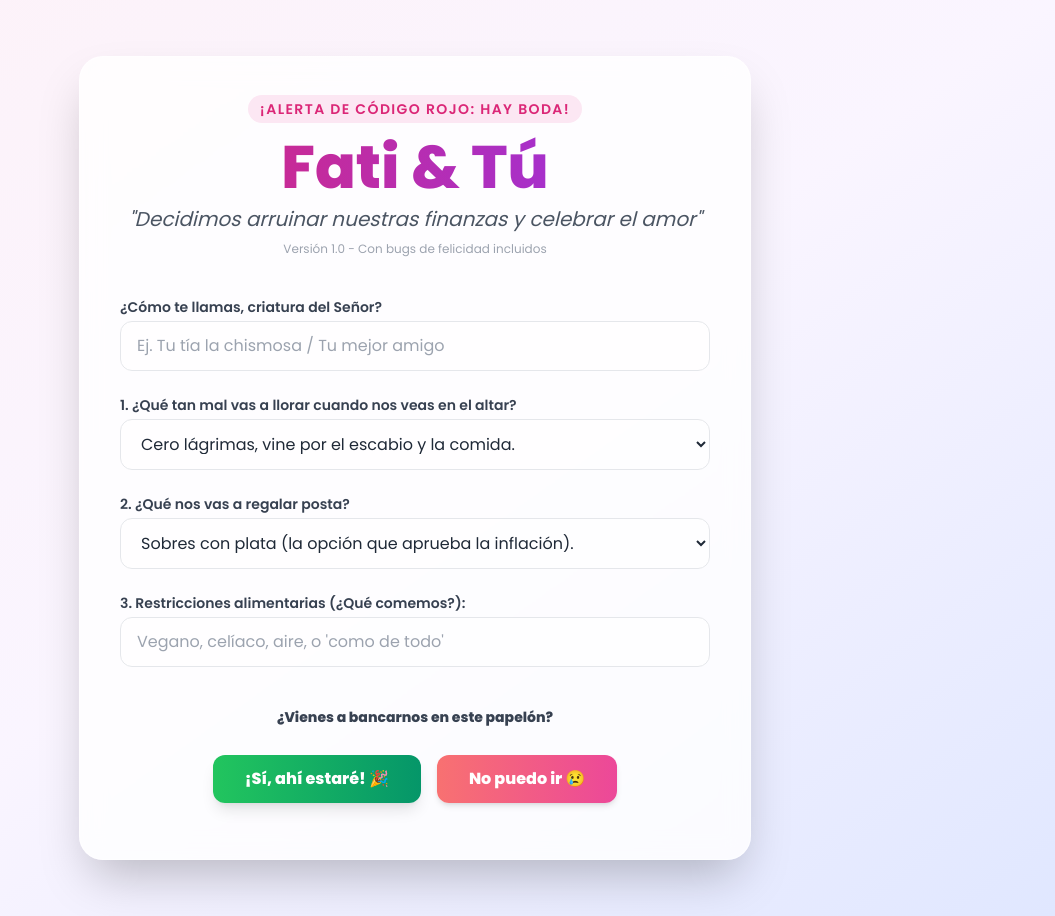
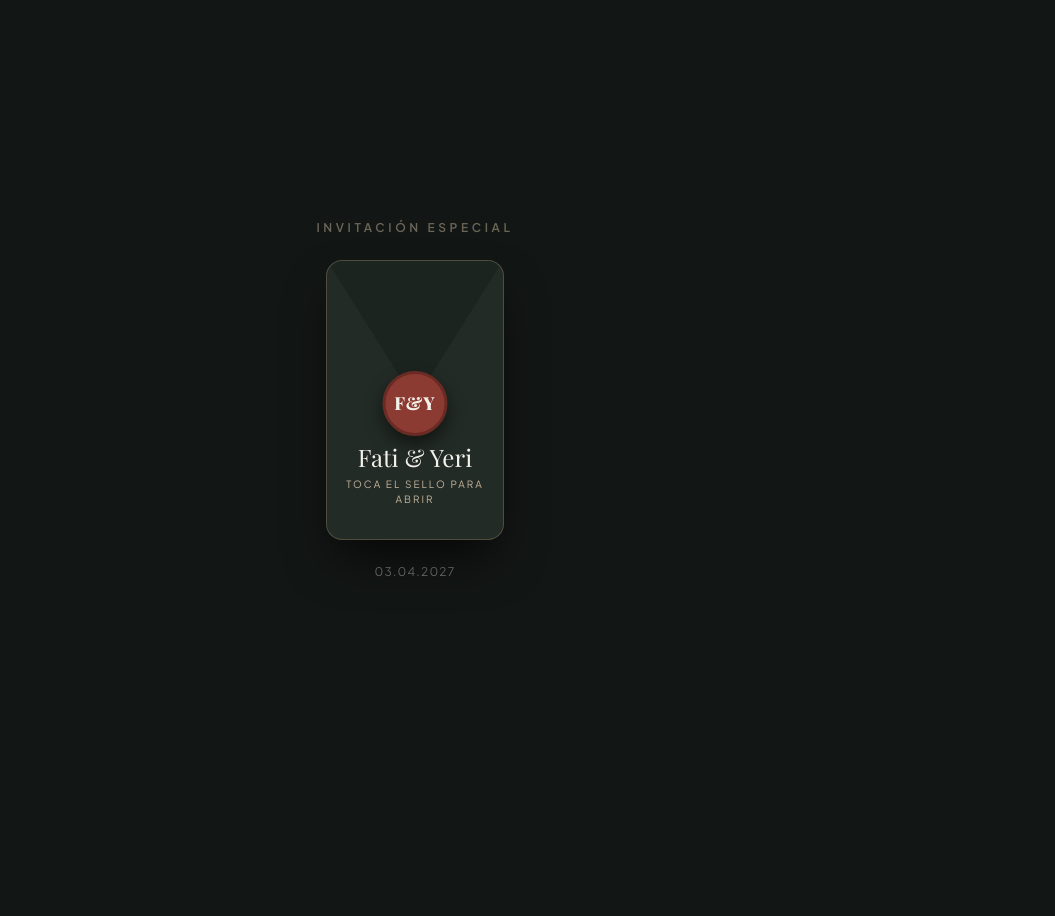
Before and after one commit to msladygr/casorio2.0-fati-yeri, a plain HTML site: page index.html in a window 1280 px wide. Shown: the whole page, without its empty margins (225-1280 px from the left). After the commit the page ends 820 px from the top, so only its background shows below. Drawn offline with nearby package versions, Linux system fonts and the light colour scheme; a web font is replaced by a local one.

Commit message:
Update index.html

```diff
--- a/index.html
+++ b/index.html
@@ -1,143 +1,275 @@
 <!DOCTYPE html>
-<html lang="es">
+<html lang="es" class="scroll-smooth">
 <head>
     <meta charset="UTF-8">
     <meta name="viewport" content="width=device-width, initial-scale=1.0">
-    <title>¡Nos Casamos: Fati & Tú! 🥂</title>
-    <!-- Tailwind CSS CDN -->
+    <title>Fati & Yeri • 03.04.2027</title>
+    <!-- Tailwind CSS -->
     <script src="https://cdn.tailwindcss.com"></script>
-    <!-- Google Fonts: Poppins -->
-    <link href="https://fonts.googleapis.com/css2?family=Poppins:wght@300;400;600;800&display=swap" rel="stylesheet">
+    <!-- Google Fonts: Playfair Display & Plus Jakarta Sans -->
+    <link href="https://fonts.googleapis.com/css2?family=Playfair+Display:ital,wght@0,400;0,600;0,800;1,400&family=Plus+Jakarta+Sans:wght@300;400;500;600&display=swap" rel="stylesheet">
     <style>
         body {
-            font-family: 'Poppins', sans-serif;
+            font-family: 'Plus Jakarta Sans', sans-serif;
+            background-color: #121614;
+            color: #f4f1ea;
+            overflow-x: hidden;
         }
-        .moving-btn {
+        h1, h2, h3, .font-editorial {
+            font-family: 'Playfair Display', serif;
+        }
+
+        /* Hojas otoñales sutiles de fondo */
+        .falling-leaves {
+            position: fixed;
+            top: 0;
+            left: 0;
+            width: 100%;
+            height: 100%;
+            pointer-events: none;
+            z-index: 100;
+            overflow: hidden;
+        }
+        .leaf {
+            position: absolute;
+            display: block;
+            width: 18px;
+            height: 18px;
+            background: #b89b72;
+            opacity: 0.35;
+            animation: fall linear infinite;
+            border-radius: 0 70% 0 70%;
+        }
+        .leaf:nth-child(2n) {
+            background: #946853;
+            border-radius: 70% 0 70% 0;
+        }
+        .leaf:nth-child(3n) {
+            background: #7a8670;
+        }
+        @keyframes fall {
+            0% { top: -10%; transform: translateX(0) rotate(0deg); opacity: 0.5; }
+            50% { transform: translateX(50px) rotate(180deg); }
+            100% { top: 110%; transform: translateX(-30px) rotate(360deg); opacity: 0.05; }
+        }
+
+        /* --- ESTILOS DEL SOBRE VIRTUAL 3D (FASE 1) --- */
+        #envelope-overlay {
+            position: fixed;
+            inset: 0;
+            background: #121614;
+            z-index: 200;
+            display: flex;
+            align-items: center;
+            justify-content: center;
+            transition: opacity 0.8s ease, visibility 0.8s ease;
+        }
+        #envelope-overlay.hidden-envelope {
+            opacity: 0;
+            visibility: hidden;
+            pointer-events: none;
+        }
+
+        .envelope-container {
+            width: 90%;
+            max-width: 420px;
+            height: 280px;
+            background: #232b26;
+            border: 1px solid rgba(184, 155, 114, 0.3);
+            border-radius: 16px;
             position: relative;
-            transition: all 0.1s ease-out;
+            box-shadow: 0 25px 50px -12px rgba(0, 0, 0, 0.7);
+            cursor: pointer;
+            transition: transform 0.5s ease;
+        }
+        .envelope-container:hover {
+            transform: scale(1.02);
+        }
+
+        /* Solapa superior del sobre */
+        .envelope-flap {
+            position: absolute;
+            top: 0;
+            left: 0;
+            width: 100%;
+            height: 140px;
+            background: #1c2420;
+            clip-path: polygon(0 0, 50% 100%, 100% 0);
+            border-top-left-radius: 16px;
+            border-top-right-radius: 16px;
+            transform-origin: top;
+            transition: transform 0.8s cubic-bezier(0.4, 0, 0.2, 1);
+            z-index: 3;
+        }
+        .envelope-container.open .envelope-flap {
+            transform: rotateX(180deg);
+            z-index: 0;
+        }
+
+        /* Sello de Lacre Interactivo */
+        .wax-seal {
+            position: absolute;
+            top: 110px;
+            left: 50%;
+            transform: translateX(-50%);
+            width: 65px;
+            height: 65px;
+            background: #8c3b32;
+            border: 3px solid #6b2b25;
+            border-radius: 50%;
+            display: flex;
+            align-items: center;
+            justify-content: center;
+            box-shadow: 0 8px 16px rgba(0,0,0,0.5);
+            z-index: 10;
+            transition: transform 0.3s ease;
+        }
+        .wax-seal:hover {
+            transform: translateX(-50%) scale(1.08);
+        }
+        .wax-seal span {
+            font-family: 'Playfair Display', serif;
+            color: #f4f1ea;
+            font-size: 18px;
+            font-weight: bold;
+            letter-spacing: 1px;
+        }
+
+        /* Contenido principal de la web (inicialmente oculto tras el sobre) */
+        main {
+            opacity: 0;
+            transform: translateY(20px);
+            transition: opacity 1s ease 0.4s, transform 1s ease 0.4s;
+        }
+        main.visible {
+            opacity: 1;
+            transform: translateY(0);
         }
     </style>
 </head>
-<body class="bg-gradient-to-br from-pink-50 via-purple-50 to-indigo-100 min-h-screen text-gray-800 flex flex-col items-center justify-center p-4 sm:p-6">
+<body class="selection:bg-[#b89b72] selection:text-white">
 
-    <div class="max-w-2xl w-full bg-white/80 backdrop-blur-md shadow-2xl rounded-3xl p-6 sm:p-10 border border-white/55 my-8">
+    <!-- Capa de Hojas de Otoño -->
+    <div class="falling-leaves">
+        <span class="leaf" style="left: 10%; animation-duration: 12s; animation-delay: 0s;"></span>
+        <span class="leaf" style="left: 30%; animation-duration: 16s; animation-delay: 2s;"></span>
+        <span class="leaf" style="left: 50%; animation-duration: 10s; animation-delay: 1s;"></span>
+        <span class="leaf" style="left: 70%; animation-duration: 14s; animation-delay: 3s;"></span>
+        <span class="leaf" style="left: 90%; animation-duration: 11s; animation-delay: 1.5s;"></span>
+    </div>
 
-        <!-- Portada -->
-        <header class="text-center mb-10">
-            <span class="bg-pink-100 text-pink-600 text-xs sm:text-sm font-semibold px-3 py-1 rounded-full uppercase tracking-widest">¡Alerta de código rojo: Hay boda!</span>
-            <h1 class="text-4xl sm:text-6xl font-extrabold text-transparent bg-clip-text bg-gradient-to-r from-pink-600 to-purple-600 mt-4 mb-2">
-                Fati & Tú
-            </h1>
-            <p class="text-lg sm:text-xl font-medium text-gray-600 italic">"Decidimos arruinar nuestras finanzas y celebrar el amor"</p>
-            <p class="text-xs text-gray-400 mt-2">Versión 1.0 - Con bugs de felicidad incluidos</p>
-        </header>
+    <!-- PANTALLA INICIAL: SOBRE VIRTUAL 3D (FASE 1) -->
+    <div id="envelope-overlay">
+        <div class="text-center px-4">
+            <p class="text-xs uppercase tracking-[0.3em] text-[#c4b59d] mb-6 font-semibold animate-pulse">Invitación Especial</p>
 
-        <!-- Formulario conectado a Formspree -->
-        <form id="weddingForm" action="https://formspree.io/f/moejzbgy" method="POST" class="space-y-6">
+            <!-- El Sobre Interactivo -->
+            <div class="envelope-container mx-auto" onclick="openEnvelope()">
+                <div class="envelope-flap" id="envelopeFlap"></div>
 
-            <!-- Nombre -->
-            <div>
-                <label class="block text-sm font-semibold text-gray-700 mb-1">¿Cómo te llamas, criatura del Señor?</label>
-                <input type="text" name="nombre" required class="w-full px-4 py-3 rounded-xl border border-gray-200 focus:outline-none focus:ring-2 focus:ring-pink-400 bg-white/50 transition" placeholder="Ej. Tu tía la chismosa / Tu mejor amigo">
-            </div>
+                <!-- Sello de Lacre -->
+                <div class="wax-seal">
+                    <span>F&Y</span>
+                </div>
 
-            <!-- Pregunta 1: Llantos -->
-            <div>
-                <label class="block text-sm font-semibold text-gray-700 mb-1">1. ¿Qué tan mal vas a llorar cuando nos veas en el altar?</label>
-                <select name="nivel_llanto" class="w-full px-4 py-3 rounded-xl border border-gray-200 focus:outline-none focus:ring-2 focus:ring-pink-400 bg-white/50 transition">
-                    <option value="seco">Cero lágrimas, vine por el escabio y la comida.</option>
-                    <option value="emocionado">Una lagrimita discreta para quedar bien.</option>
-                    <option value="inundacion">Voy a ahogar a los de la primera fila con mis mocos.</option>
-                </select>
-            </div>
-
-            <!-- Pregunta 2: Regalos -->
-            <div>
-                <label class="block text-sm font-semibold text-gray-700 mb-1">2. ¿Qué nos vas a regalar posta?</label>
-                <select name="regalo" class="w-full px-4 py-3 rounded-xl border border-gray-200 focus:outline-none focus:ring-2 focus:ring-pink-400 bg-white/50 transition">
-                    <option value="efectivo">Sobres con plata (la opción que aprueba la inflación).</option>
-                    <option value="tostadora">Una tostadora usada que nos mandaron de regalo de casamiento anterior.</option>
-                    <option value="abrazos">Mucho amor, buena onda y presencia (tacaño/a alert).</option>
-                </select>
-            </div>
-
-            <!-- Pregunta 3: Restricciones -->
-            <div>
-                <label class="block text-sm font-semibold text-gray-700 mb-1">3. Restricciones alimentarias (¿Qué comemos?):</label>
-                <input type="text" name="restricciones" class="w-full px-4 py-3 rounded-xl border border-gray-200 focus:outline-none focus:ring-2 focus:ring-pink-400 bg-white/50 transition" placeholder="Vegano, celíaco, aire, o 'como de todo'">
-            </div>
-
-            <!-- Botones de Confirmación (El caos interactivo) -->
-            <div class="pt-4 text-center">
-                <p class="text-sm font-bold text-gray-700 mb-3">¿Vienes a bancarnos en este papelón?</p>
-
-                <!-- Campo oculto para saber qué botón apretó -->
-                <input type="hidden" name="asistencia" id="asistenciaInput" value="Pendiente">
-
-                <div class="flex flex-col sm:flex-row items-center justify-center gap-4 relative min-h-[80px]">
-                    <!-- Botón Sí -->
-                    <button type="submit" id="btnYes" onclick="document.getElementById('asistenciaInput').value='Sí, ahí estaré';" class="w-full sm:w-auto bg-gradient-to-r from-green-500 to-emerald-600 text-white font-bold px-8 py-3 rounded-xl shadow-lg hover:shadow-xl hover:scale-105 transition transform">
-                        ¡Sí, ahí estaré! 🎉
-                    </button>
-
-                    <!-- Botón No (Escurridizo) -->
-                    <button type="button" id="btnNo" onmouseover="moveButton()" onclick="moveButton()" class="moving-btn w-full sm:w-auto bg-gradient-to-r from-red-400 to-pink-500 text-white font-bold px-8 py-3 rounded-xl shadow-md">
-                        No puedo ir 😢
-                    </button>
+                <!-- Texto interior del sobre simulado -->
+                <div class="absolute inset-0 flex flex-col items-center justify-end pb-8 z-1">
+                    <p class="font-editorial text-2xl text-[#f4f1ea] mb-1">Fati &amp; Yeri</p>
+                    <p class="text-[10px] tracking-[0.2em] text-[#c4b59d] uppercase">Toca el sello para abrir</p>
                 </div>
             </div>
 
-        </form>
-
-        <!-- Mensaje de éxito oculto -->
-        <div id="successMessage" class="hidden text-center py-10">
-            <h2 class="text-3xl font-bold text-pink-600 mb-2">¡Datos guardados con éxito! 🚀</h2>
-            <p class="text-gray-600">Gracias por confirmar. Ya le avisamos al DJ que ponga cumbia.</p>
+            <p class="text-white/40 text-xs mt-6 tracking-widest uppercase">03.04.2027</p>
         </div>
-
     </div>
 
-    <!-- Script de Movimiento y Formulario -->
+    <!-- CONTENIDO PRINCIPAL DE LA WEB -->
+    <main id="mainContent" class="w-full flex flex-col items-center justify-start">
+
+        <!-- 1. HERO SECTION (PORTADA) -->
+        <section class="min-h-screen w-full flex flex-col justify-between items-center p-6 sm:p-12 relative text-center border-b border-white/10">
+            <div class="absolute inset-0 bg-[radial-gradient(circle_at_center,rgba(41,48,43,0.4)_0%,rgba(18,22,20,1)_100%)] pointer-events-none"></div>
+
+            <div class="relative z-10 pt-8">
+                <span class="inline-block bg-white/5 text-[#c4b59d] text-xs font-semibold px-6 py-2 rounded-full uppercase tracking-[0.25em] border border-white/10 backdrop-blur-md shadow-sm">
+                    03.04.2027 • Boda Editorial
+                </span>
+            </div>
+
+            <div class="relative z-10 my-auto py-12">
+                <h1 class="text-7xl sm:text-9xl font-editorial font-normal tracking-tight mb-6 text-[#fcfbfa] drop-shadow-lg">
+                    Fati <span class="text-[#c4b59d] italic">&amp;</span> Yeri
+                </h1>
+                <p class="text-lg sm:text-2xl text-white/70 italic max-w-xl mx-auto font-light tracking-wide">
+                    "Decidimos arruinar nuestras finanzas y festejar a lo grande"
+                </p>
+            </div>
+
+            <!-- Cuenta Regresiva -->
+            <div class="relative z-10 w-full max-w-md mx-auto pb-6">
+                <div class="grid grid-cols-4 gap-3 bg-black/40 backdrop-blur-md p-4 rounded-2xl border border-white/10 text-center shadow-2xl">
+                    <div>
+                        <span id="days" class="block text-2xl font-editorial font-bold text-[#e2d9c8]">00</span>
+                        <span class="text-[9px] uppercase tracking-[0.25em] text-white/50">Días</span>
+                    </div>
+                    <div>
+                        <span id="hours" class="block text-2xl font-editorial font-bold text-[#e2d9c8]">00</span>
+                        <span class="text-[9px] uppercase tracking-[0.25em] text-white/50">Pos</span>
+                        <span class="text-[9px] uppercase tracking-[0.25em] text-white/50">Horas</span>
+                    </div>
+                    <div>
+                        <span id="minutes" class="block text-2xl font-editorial font-bold text-[#e2d9c8]">00</span>
+                        <span class="text-[9px] uppercase tracking-[0.25em] text-white/50">Min</span>
+                    </div>
+                    <div>
+                        <span id="seconds" class="block text-2xl font-editorial font-bold text-[#e2d9c8]">00</span>
+                        <span class="text-[9px] uppercase tracking-[0.25em] text-white/50">Seg</span>
+                    </div>
+                </div>
+            </div>
+        </section>
+
+    </main>
+
+    <!-- Script de Apertura del Sobre y Cuenta Regresiva -->
     <script>
-        const btnNo = document.getElementById('btnNo');
+        // Función para abrir el sobre virtual al hacer tap/click
+        function openEnvelope() {
+            const container = document.querySelector('.envelope-container');
+            const overlay = document.getElementById('envelope-overlay');
+            const main = document.getElementById('mainContent');
 
-        function moveButton() {
-            // Genera coordenadas aleatorias dentro de la pantalla o contenedor
-            const x = Math.random() * (window.innerWidth < 640 ? 150 : 300) - 150;
-            const y = Math.random() * 150 - 75;
+            // Añade la clase que rota la solapa en 3D
+            container.classList.add('open');
 
-            btnNo.style.transform = `translate(${x}px, ${y}px)`;
+            // Después de que termine la animación del sobre, lo desvanece y muestra la web
+            setTimeout(() => {
+                overlay.classList.add('hidden-envelope');
+                main.classList.add('visible');
+            }, 700);
         }
 
-        // Manejo del envío por AJAX con Formspree
-        const form = document.getElementById('weddingForm');
-        form.addEventListener('submit', async function(e) {
-            if(document.getElementById('asistenciaInput').value === 'Pendiente') {
-                document.getElementById('asistenciaInput').value = 'Sí, ahí estaré';
+        // Cuenta Regresiva al 3 de Abril de 2027
+        const weddingDate = new Date('Apr 3, 2027 16:00:00').getTime();
+
+        function updateCountdown() {
+            const now = new Date().getTime();
+            const distance = weddingDate - now;
+
+            if (distance > 0) {
+                document.getElementById('days').innerText = Math.floor(distance / (1000 * 60 * 60 * 24));
+                document.getElementById('hours').innerText = Math.floor((distance % (1000 * 60 * 60 * 24)) / (1000 * 60 * 60));
+                document.getElementById('minutes').innerText = Math.floor((distance % (1000 * 60 * 60)) / (1000 * 60));
+                document.getElementById('seconds').innerText = Math.floor((distance % (1000 * 60)) / 1000);
+            } else {
+                document.getElementById('days').innerText = "0";
+                document.getElementById('hours').innerText = "0";
+                document.getElementById('minutes').innerText = "0";
+                document.getElementById('seconds').innerText = "0";
             }
-
-            e.preventDefault();
-            const data = new FormData(form);
-
-            try {
-                const response = await fetch(form.action, {
-                    method: form.method,
-                    body: data,
-                    headers: { 'Accept': 'application/json' }
-                });
-
-                if (response.ok) {
-                    form.classList.add('hidden');
-                    document.getElementById('successMessage').classList.remove('hidden');
-                } else {
-                    alert('Hubo un error al enviar el formulario. Inténtalo de nuevo.');
-                }
-            } catch (error) {
-                // Fallback por si hay restricciones de CORS locales, igual simula el éxito
-                form.classList.add('hidden');
-                document.getElementById('successMessage').classList.remove('hidden');
-            }
-        });
+        }
+        setInterval(updateCountdown, 1000);
+        updateCountdown();
     </script>
 </body>
 </html>
```
